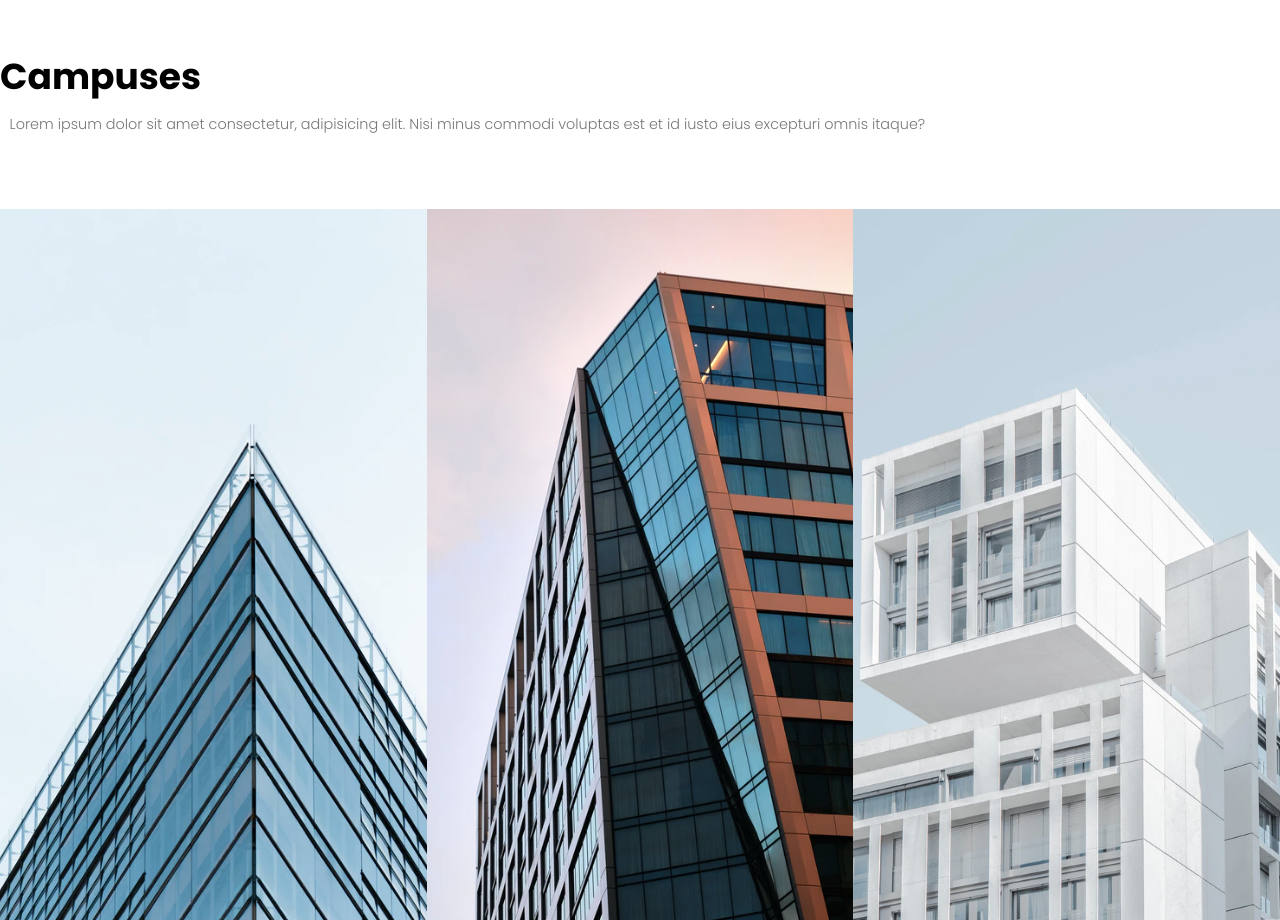
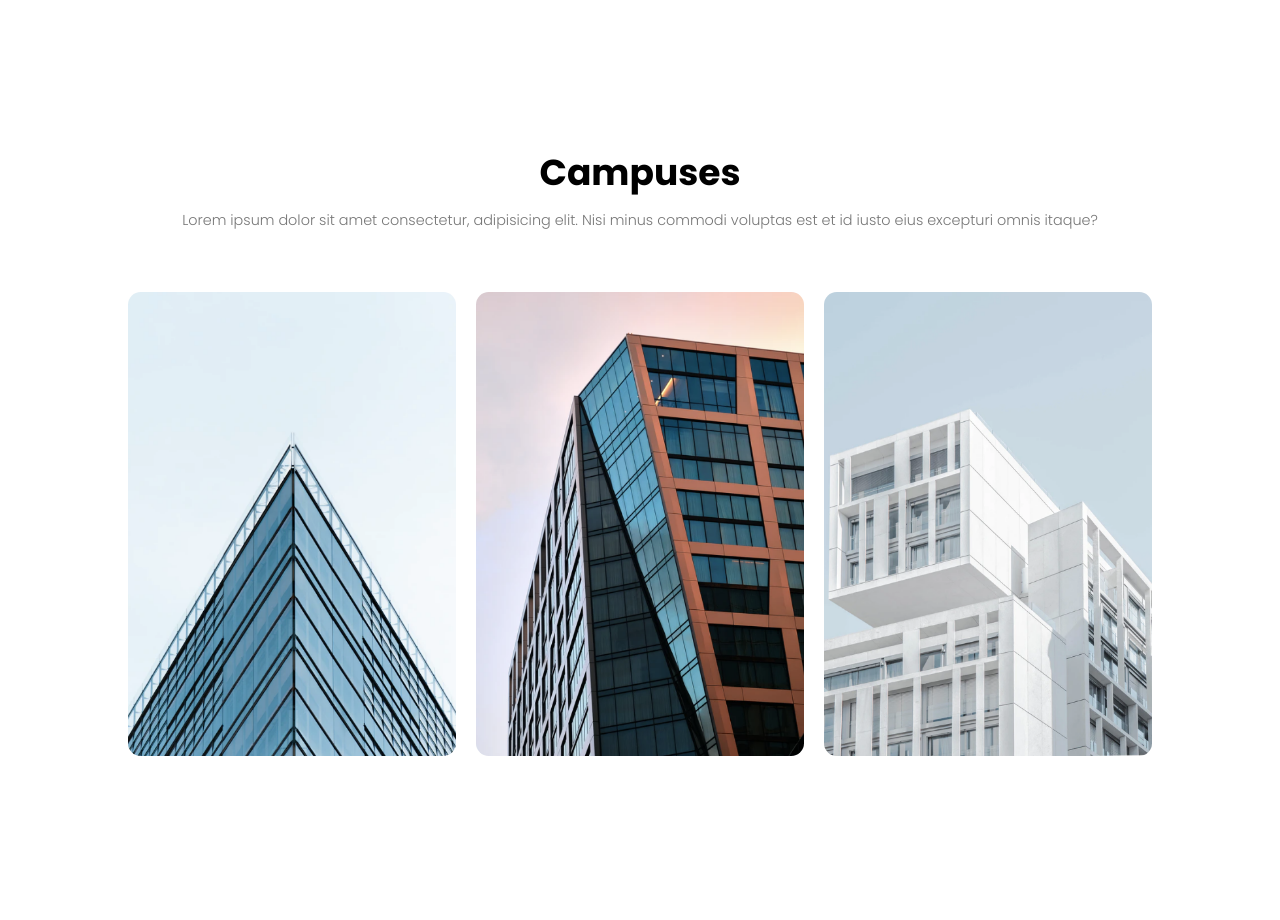
Before and after one commit to z-felixhan/edunational, a plain HTML site: page index.html in a window 1280 px wide. Shown: the part 1317-2237 px from the top of the page. After the commit the page ends 2102 px from the top, so only its background shows below. Drawn offline with Linux system fonts and the light colour scheme.

Commit message:
Add campus section styling

```diff
--- a/style.css
+++ b/style.css
@@ -71,6 +71,26 @@ p {
     background: #F44336;
 }
 
+.campus {
+    margin: auto;
+    padding-top: 6rem;
+    text-align: center;
+    width: 80%;
+}
+
+.campus-column {
+    border-radius: 0.8rem;
+    flex-basis: 32%;
+    margin-bottom: 1.8rem;
+    overflow: hidden;
+    position: relative;
+}
+
+.campus-column img {
+    display: block;
+    width: 100%;
+}
+
 .course-column {
     background: #FFF3F3;
     border-radius: 0.8rem;
@@ -98,6 +118,39 @@ p {
     background-size: cover;
     min-height: 100vh;
     position: relative;
+}
+
+.layer {
+    background: rgba(226, 0, 0, 0);
+    height: 100%;
+    position: absolute;
+    left: 0;
+    top: 0;
+    transition: 0.3s ease;
+    width: 100%;
+    z-index: 100;
+}
+
+.layer:hover {
+    background: rgba(226, 0, 0, 0.7);
+}
+
+.layer h3 {
+    bottom: 0;
+    color: white;
+    font-size: 1.8rem;
+    font-weight: 500;
+    left: 50%;
+    opacity: 0;
+    position: absolute;
+    transform: translateX(-50%);
+    transition: 0.4s;
+    width: 100%;
+}
+
+.layer:hover h3 {
+    bottom: 50%;
+    opacity: 1;
 }
 
 .nav-links {
```
